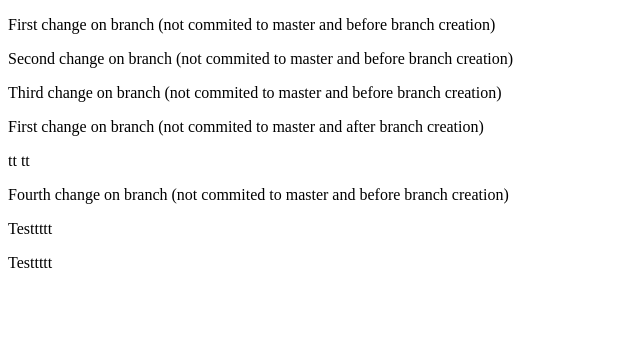
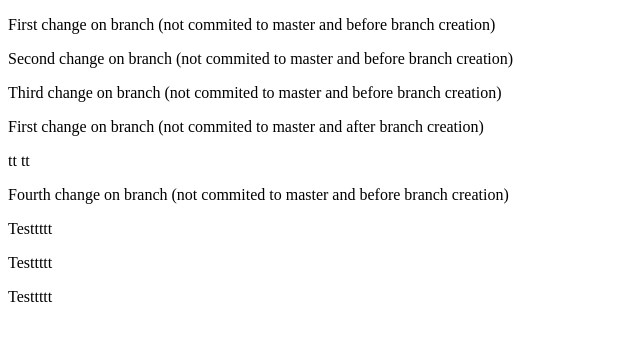
Before and after one commit to Enzo-PsK/git-test, a plain HTML site: page index.html in a window 1280 px wide. Shown: the full height of the page, 0-640 px from the left. Drawn offline with Linux system fonts and the light colour scheme.

Commit message:
Update index.html

```diff
--- a/index.html
+++ b/index.html
@@ -24,6 +24,7 @@
         <p>Fourth change on branch (not commited to master and before branch creation)</p>
         <p> Testtttt</p>
         <p> Testtttt</p>
+        <p> Testtttt</p>
         <!--[if lt IE 7]>
             <p class="browsehappy">You are using an <strong>outdated</strong> browser. Please <a href="#">upgrade your browser</a> to improve your experience.</p>
         <![endif]-->
```
